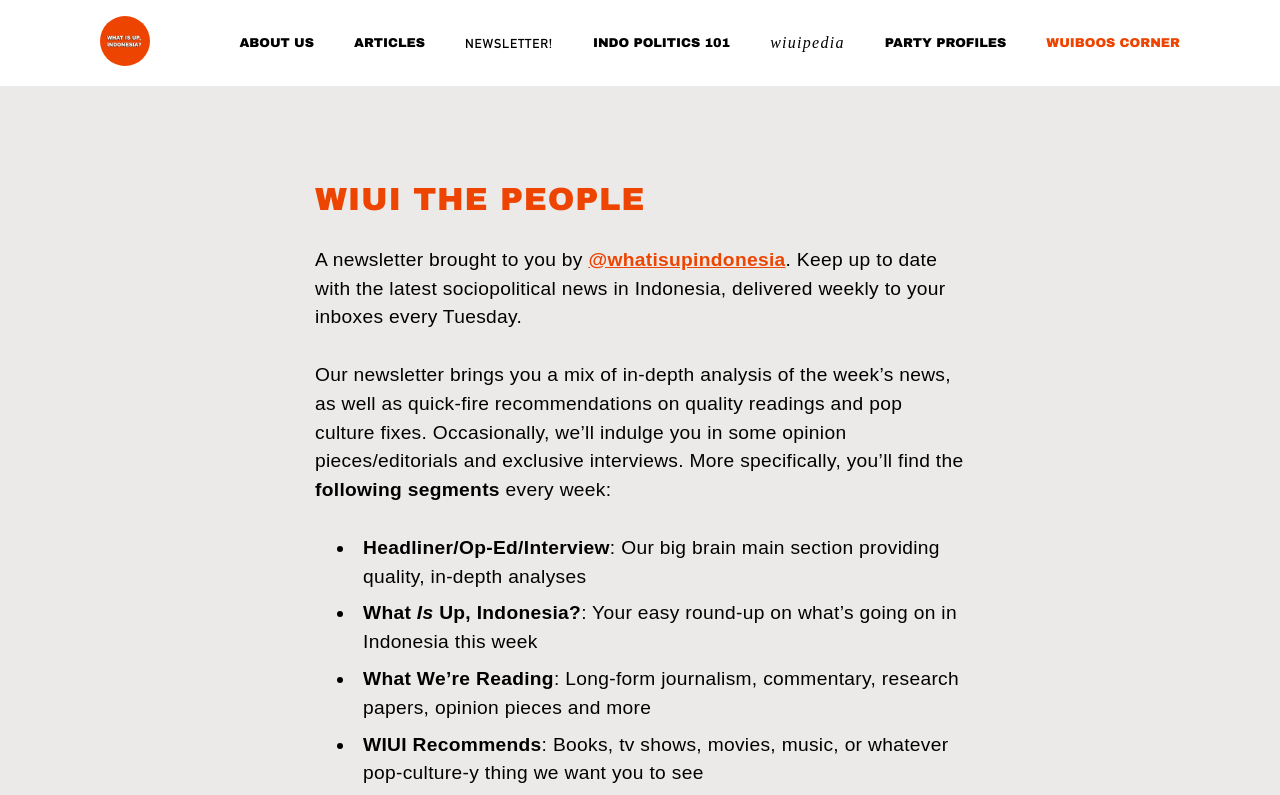
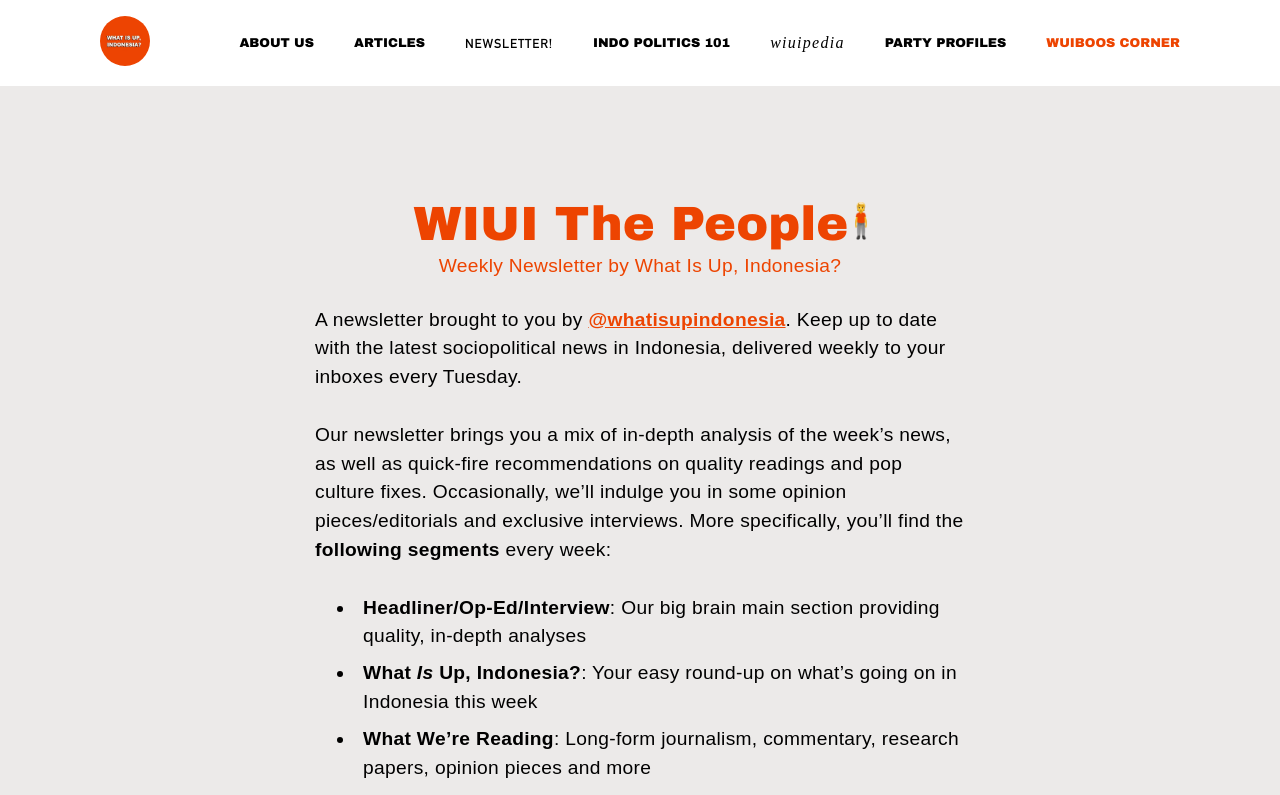
Before and after one commit to vincentleooo/wiui-website, a Next.js app: page /newsletter in a window 1280 px wide. Shown: the top 795 px of the page. Built offline with nearby package versions, Linux system fonts and the light colour scheme.

Commit message:
fix: pages using new comps

```diff
--- a/pages/about.mdx
+++ b/pages/about.mdx
@@ -1,4 +1,5 @@
 import Head from "next/head";
+import Title from "../components/Title"
 
 <Head>
   <title>About WIUI</title>
@@ -6,7 +7,7 @@
   <link rel="icon" href="/favicon.ico" />
 </Head>
 
-# About WIUI
+<Title title="About WIUI"></Title>
 
 What Is Up, Indonesia? (WIUI) is an independent media platform that curates Indonesian socio-politics in an accessible manner for
 internationally-raised Indonesian youths.
--- a/pages/newsletter.mdx
+++ b/pages/newsletter.mdx
@@ -1,4 +1,7 @@
 import Head from "next/head";
+import Form from "../components/Form"
+import TitleNewsletter from "../components/TitleNewsletter"
+import IframeResizer from 'iframe-resizer-react'
 
 <Head>
   <title>Newsletter - WIUI The People</title>
@@ -6,7 +9,7 @@
   <link rel="icon" href="/favicon.ico" />
 </Head>
 
-# WIUI The People
+<TitleNewsletter title="WIUI The People" caption="Weekly Newsletter by What Is Up, Indonesia?"></TitleNewsletter>
 
 A newsletter brought to you by [**@whatisupindonesia**](https://www.instagram.com/whatisupindonesia/). Keep up to date with the latest sociopolitical news in Indonesia, delivered weekly to your inboxes every Tuesday.
 
@@ -25,6 +28,8 @@
 3. Receive access to exclusive opinion pieces, interviews, and interactive features that will embed you right into the WIUI community.
 4. You will be supporting research-based & independent journalism which is important given the prevalence of hoaxes and fake news in Indonesia’s present media landscape
 5. You will help WIUI to realize its mission of raising the sociopolitical understanding and awareness of English-speaking Indonesian youth
+
+<Form />
 
 # FAQs
 
```
Also changed, not shown: public/images/wiuithepeople.png (added).
